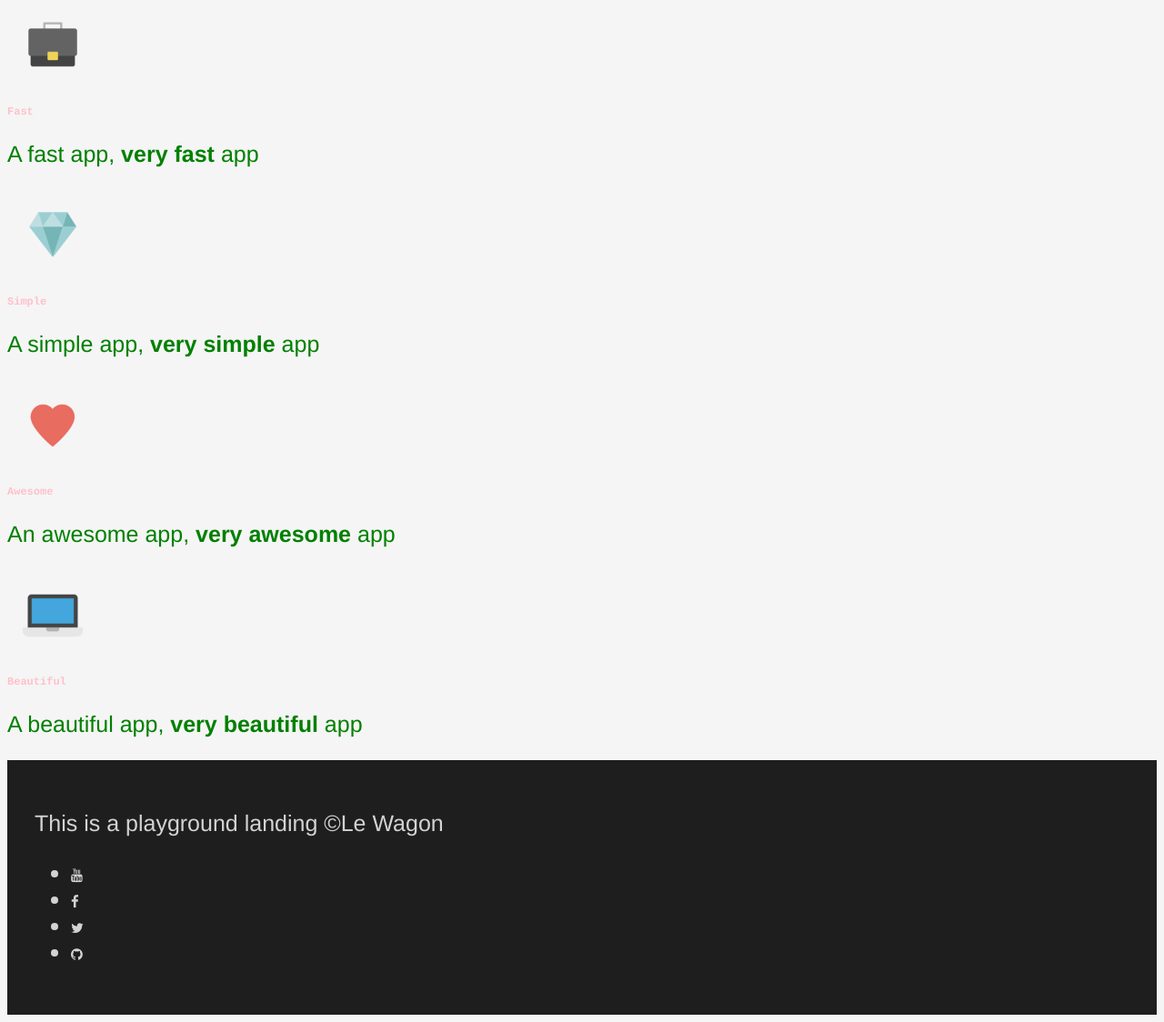
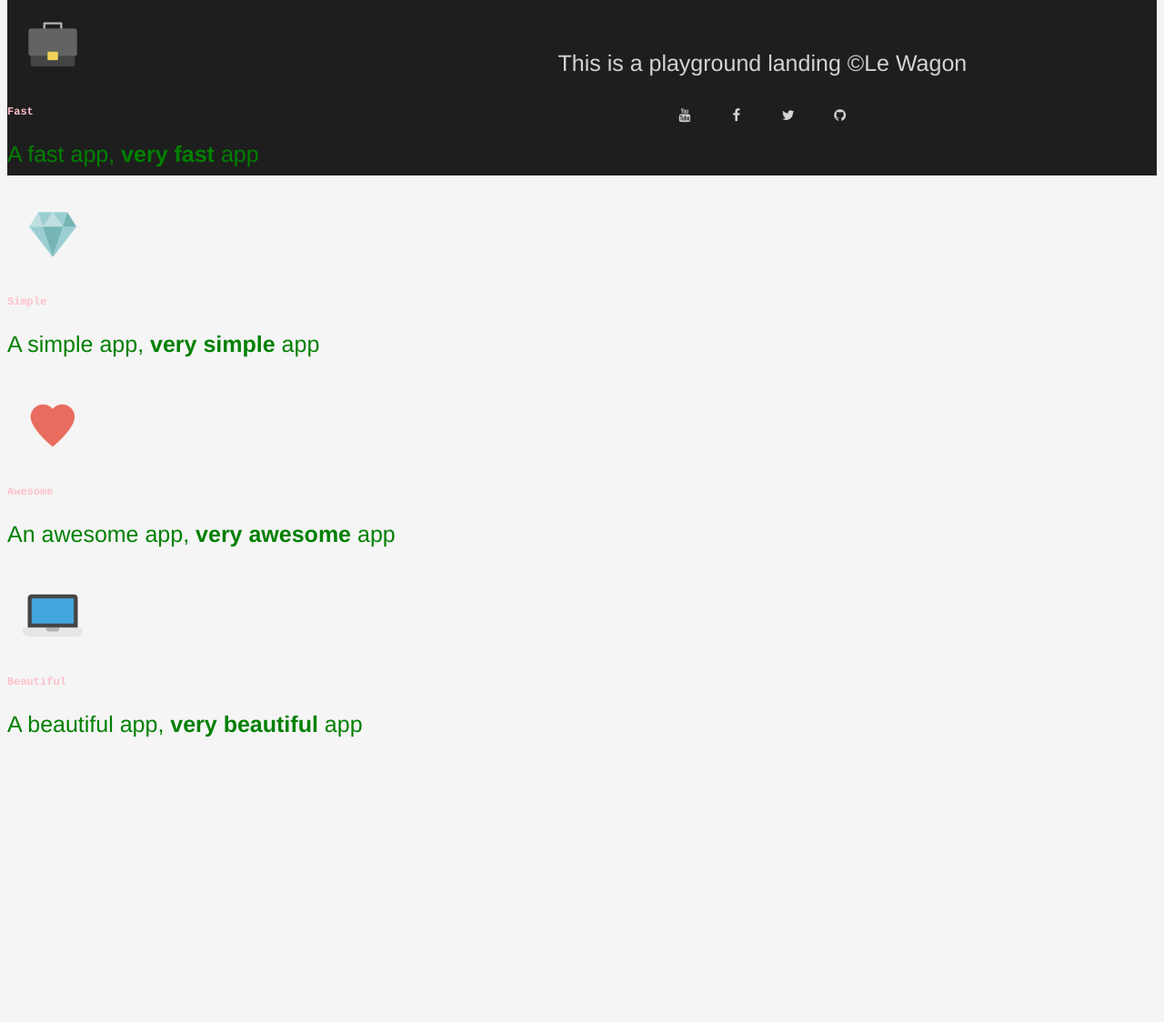
Before and after one commit to kimngaan/kimngaan.github.io, a PHP site: page / in a window 1280 px wide. Shown: the part 560-1684 px from the top of the page at 91% size. After the commit the page ends 1371 px from the top, so only its background shows below. Run offline with PHP 8.4, Linux system fonts and the light colour scheme; some libraries are stand-ins or nearby versions.

Commit message:
Second commit

```diff
--- a/index.html
+++ b/index.html
@@ -17,11 +17,8 @@
     </p>
     </div>
 
-
-
-    <div class="container">
-       <div class="row">
-
+<div class="container">
+      <div class="row">
         <div class="col-xs-12 col-sm-6 col-md-3">
           <img src="images/briefcase.png" alt="picture description" width="100">
           <h2>Fast</h2>
@@ -45,13 +42,13 @@
           <h2>Beautiful</h2>
           <p>A beautiful app, <strong>very beautiful</strong> app</p>
         </div>
+    </div>
+  </div>
 
-      </div>
-    </div>
 
       <div id="footer">
       <p>This is a playground landing ©Le Wagon</p>
-      <ul>
+      <ul class="footer">
         <li><a href="#"><i class="fa fa-youtube"></i></a></li>
         <li><a href="#"><i class="fa fa-facebook"></i></a></li>
         <li><a href="#"><i class="fa fa-twitter"></i></a></li>
--- a/style.css
+++ b/style.css
@@ -53,6 +53,9 @@ a:hover {
   padding: 50px;
   font-weight: lighter;
 }
+#footer ul {
+   list-style: none;
+}
 
 #footer a {
   color: lightgrey;
@@ -61,3 +64,23 @@ a:hover {
 #footer a:hover {
   color: white;
 }
+
+
+
+#footer {
+  text-align: center;
+
+}
+
+.footer li {
+  display: inline-block;
+  margin: auto;
+  width: 50px;
+  height: auto;
+}
+
+.row {
+  float: left;
+  display: inline-block;
+}
+}
```
